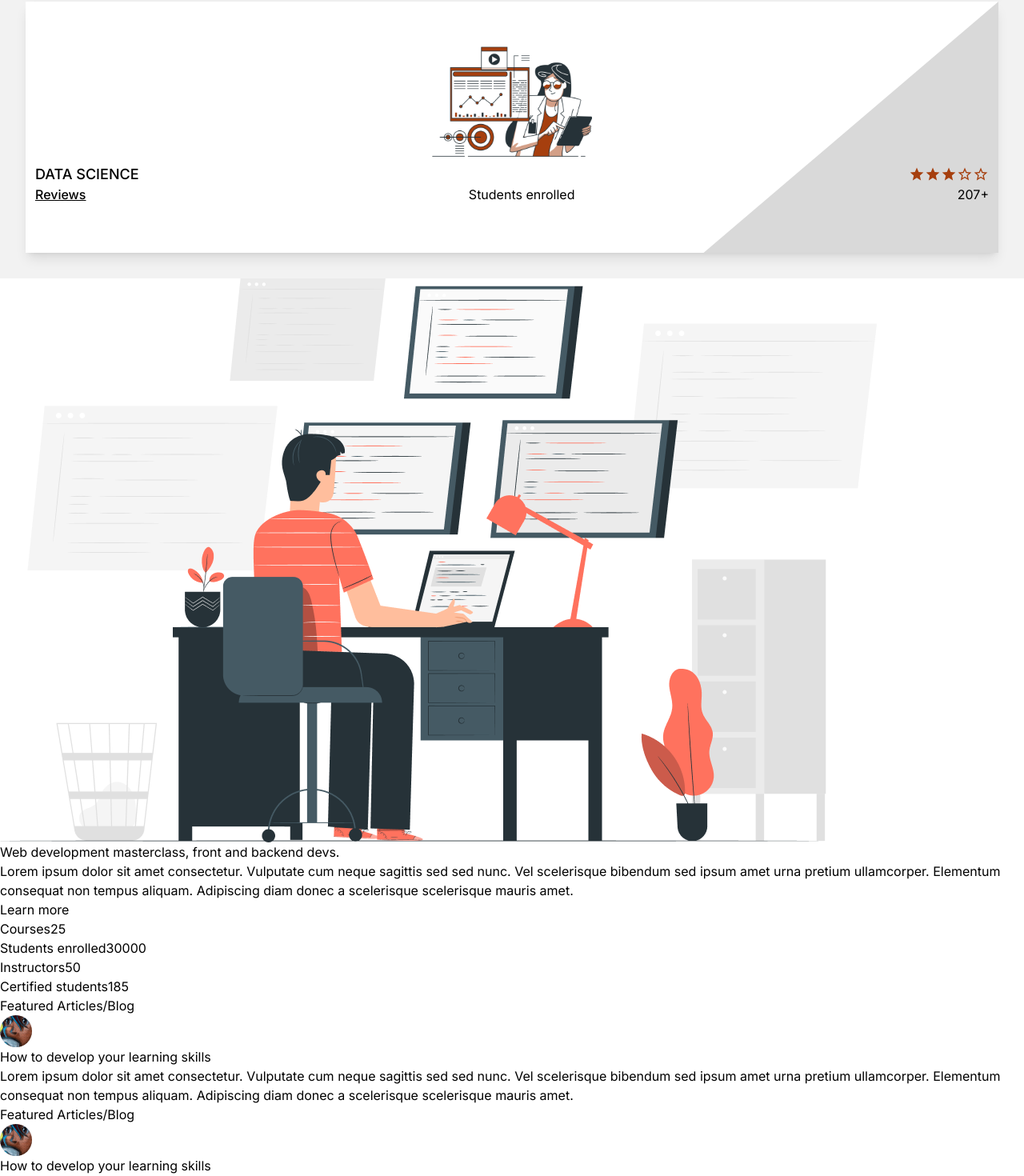
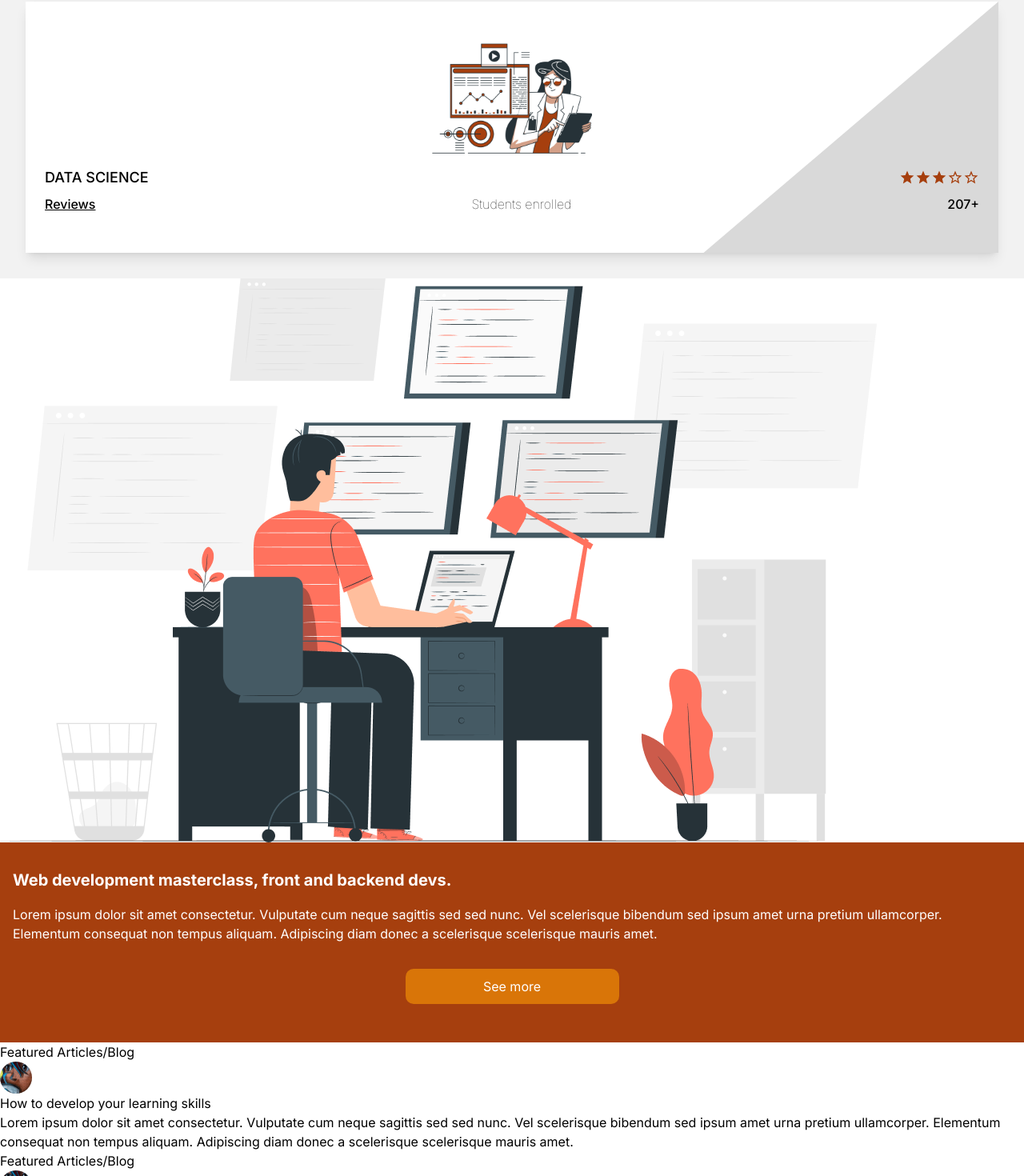
Before and after one commit to brytebee/____10nth_Mnoht___, a Next.js app: page /community in a window 1280 px wide. Shown: the part 5631-7101 px from the top of the page at 80% size. Built offline with nearby package versions, Linux system fonts and the light colour scheme.

Commit message:
Modified recommended section

```diff
--- a/src/components/community/recommended/Card.tsx
+++ b/src/components/community/recommended/Card.tsx
@@ -15,17 +15,17 @@ const Card = ({ title, rating, image, student }: Props) => {
       <section className="image">
         <Image src={image} width={200} height={200} alt="course" />
       </section>
-      <section className="w-full px-3 py-2">
+      <section className="w-full px-6 pt-4">
         <section className="info flex justify-between">
           <h3 className="font-medium text-[18px]">{title}</h3>
           <RatingStars rating={rating} />
         </section>
-        <section className="review flex justify-between">
+        <section className="review flex justify-between pt-2">
           <a className="underline font-medium" href="">
             Reviews
           </a>
-          <span>Students enrolled</span>
-          {student}+
+          <span className="font-thin">Students enrolled</span>
+          <span className="font-medium">{student}+</span>
         </section>
       </section>
     </section>
--- a/src/components/community/recommended/Recommended.tsx
+++ b/src/components/community/recommended/Recommended.tsx
@@ -61,18 +61,25 @@ const Recommended = () => {
         <div className="video">
           <Image src={WEB} alt="photo" />
         </div>
-        <div className="info">
-          <h3>Web development masterclass, front and backend devs.</h3>
+        <div className="info p-4 bg-[#A63F0E] text-white">
+          <h3 className="font-bold text-[20px] py-4">
+            Web development masterclass, front and backend devs.
+          </h3>
           <p>
             Lorem ipsum dolor sit amet consectetur. Vulputate cum neque sagittis
             sed sed nunc. Vel scelerisque bibendum sed ipsum amet urna pretium
             ullamcorper. Elementum consequat non tempus aliquam. Adipiscing diam
             donec a scelerisque scelerisque mauris amet.
           </p>
-          <button type="button">Learn more</button>
+          <div className="py-8 text-center">
+            <button className="w-[134px] lg:w-[267px] py-[10px] px-[24px] bg-[#D97508] text-white text-primary rounded-[10px]">
+              See more
+            </button>
+          </div>
         </div>
       </section>
-      <section className="metrics">
+      {/* Can't find this section anymore */}
+      <section className="metrics hidden md:hidden lg:hidden">
         {metrics.map(({ courses, students, instructors, certified }) => (
           <Metrics
             course={courses}
```
